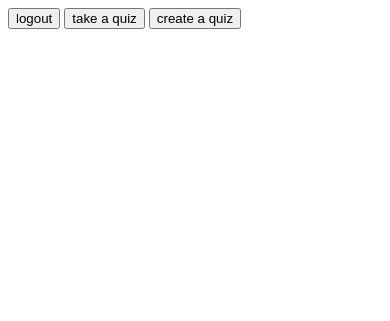
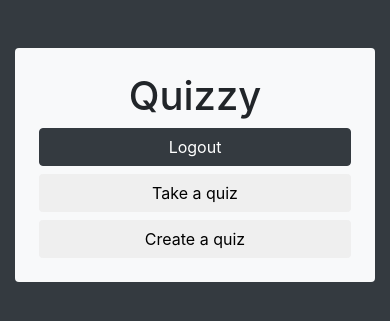
Before and after one commit to apuayush/quizzy-api, a Python web app: template template/home.html in a window 390 px wide. Shown: the top 321 px of the page. Run offline with Jinja, Linux system fonts and the light colour scheme; the template is opened without the code that fills it, so the values that code supplies are empty; some libraries are stand-ins or nearby versions.

Commit message:
Make responsive hompage with Bootstrap styled

```diff
--- a/template/home.html
+++ b/template/home.html
@@ -5,14 +5,25 @@
 	<meta name="viewport"
 		  content="width=device-width, user-scalable=no, initial-scale=1.0, maximum-scale=1.0, minimum-scale=1.0">
 	<meta http-equiv="X-UA-Compatible" content="ie=edge">
+	<!-- Required meta tags -->
+	<meta name="viewport" content="width=device-width, initial-scale=1, shrink-to-fit=no">
+	<!-- Bootstrap CSS -->
+	<link rel="stylesheet" href="https://maxcdn.bootstrapcdn.com/bootstrap/4.0.0-beta.2/css/bootstrap.min.css" integrity="sha384-PsH8R72JQ3SOdhVi3uxftmaW6Vc51MKb0q5P2rRUpPvrszuE4W1povHYgTpBfshb" crossorigin="anonymous">
+  </head>
 	<title>Quizzy</title>
 </head>
-<body>
+<body class="bg-dark">
+	<div class="container">
+		<div class="bg-light rounded my-5 mx-auto p-4">
+			<h1 class="text-center">
+				Quizzy
+			</h1>
 			<form>
-    <input type="submit" value="logout" formaction="/logout">
-    <input type="submit" value="take a quiz" formaction="/tquiz">
-    <input type="submit" value="create a quiz" formaction="/cquiz">
+				<input type="submit" class="btn btn-block btn-dark" value="Logout" formaction="/logout">
+				<input type="submit" class="btn btn-block btn-default" value="Take a quiz" formaction="/tquiz">
+				<input type="submit" class="btn btn-block btn-default" value="Create a quiz" formaction="/cquiz">
 			</form>
-
+		</div>
+	</div>
 </body>
 </html>
```
Lines whose indentation alone changed are shown as unchanged.
